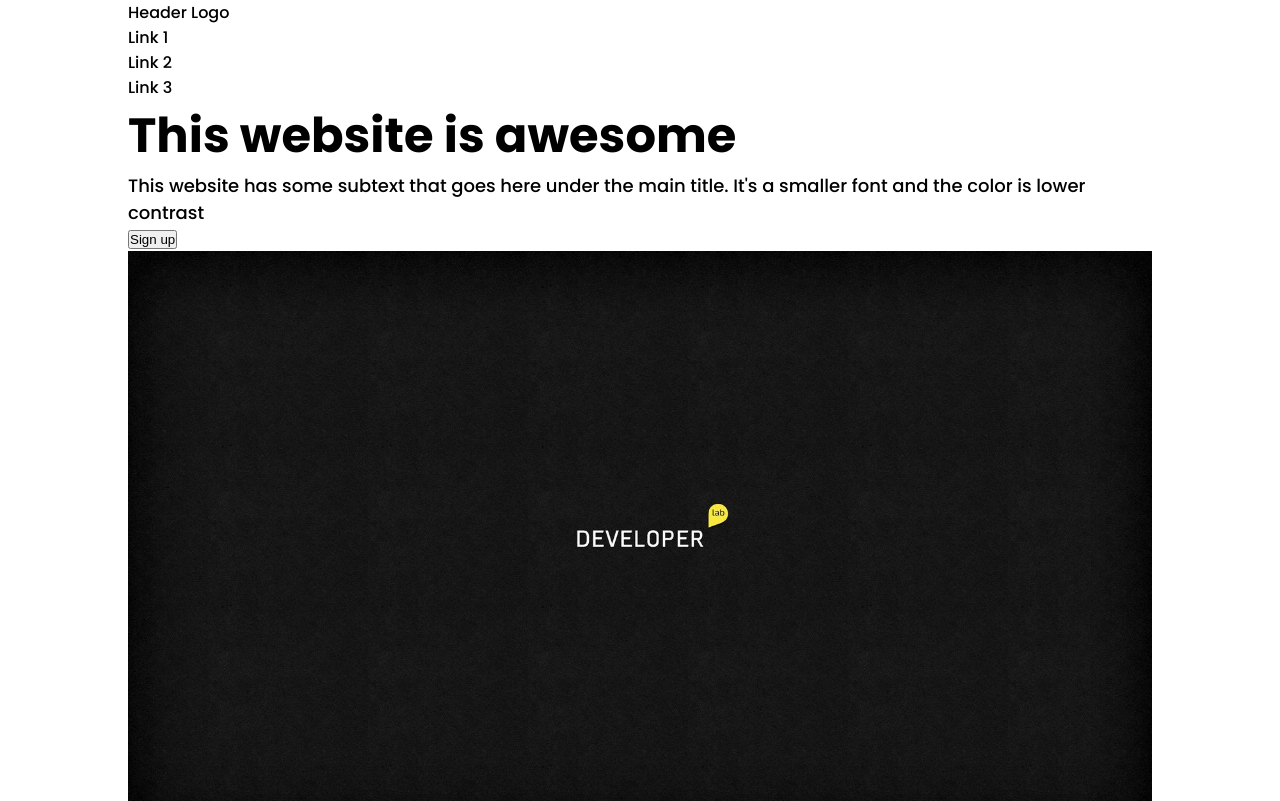
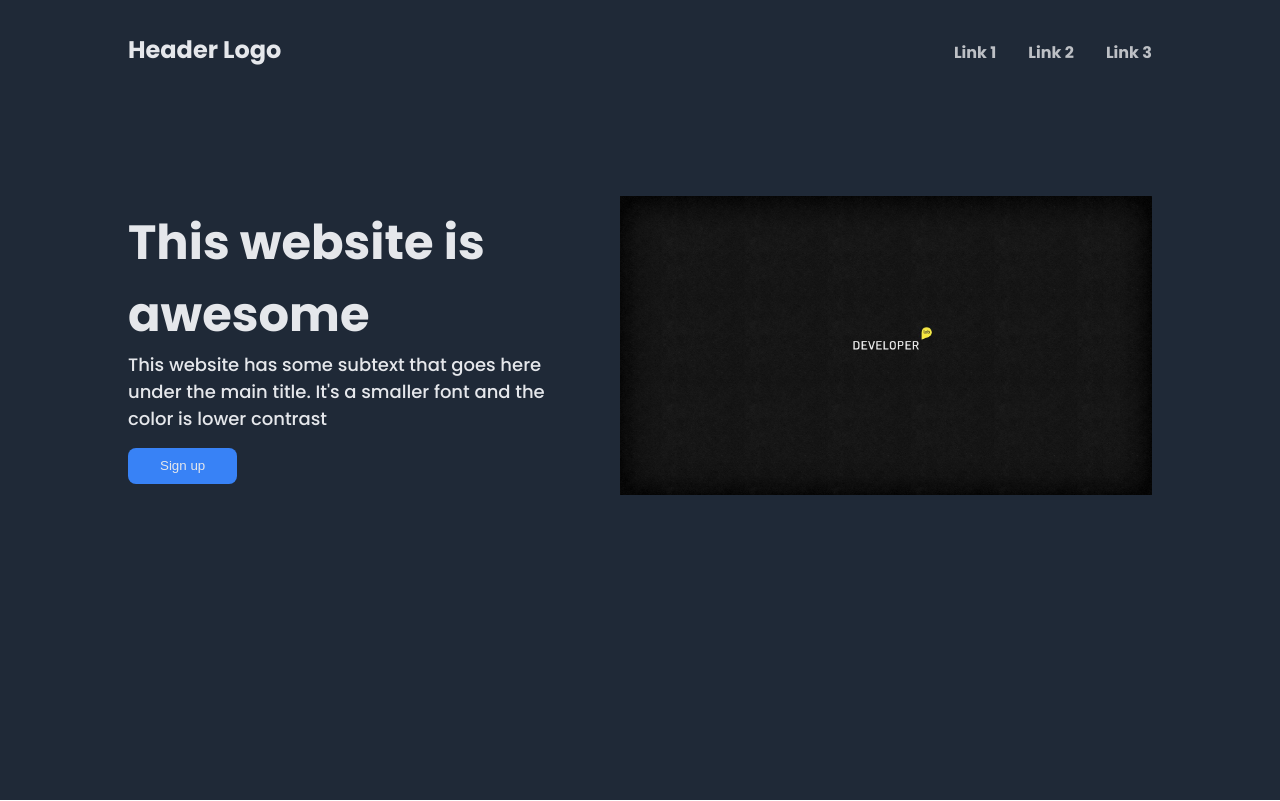
Before and after one commit to jmcolle11/odin-first-landing-page, a plain HTML site: page index.html in a window 1280 px wide. Shown: the top 801 px of the page. Drawn offline with Linux system fonts and the light colour scheme.

Commit message:
Put some styles on header

```diff
--- a/css/styles.css
+++ b/css/styles.css
@@ -6,12 +6,23 @@ html {
   font-size: 100%;
 }
 
+:root {
+  --dark-bg-color: #1f2937;
+  --light-bg-color: #f9faf8;
+  --dark-font-color: #1f2937;
+  --light-font-color: #e5e7eb;
+  --link-color: #bdc0c5;
+  --btn-color: #3882f6;
+}
+
+
 *,
 *::after,
 *::before {
   box-sizing: inherit;
   margin: 0;
   padding: 0;
+  line-height: 1.5;
 }
 
 body {
@@ -26,10 +37,12 @@ h2 {
 
 h1 {
   font-size: 3rem;
+  color: var(--light-font-color);
 }
 
 h2 {
   font-size: 2.25rem;
+  color: var(--dark-font-color);
 }
 
 p {
@@ -40,7 +53,7 @@ a,
 *:visited,
 *:active {
   text-decoration: none;
-  color: black;
+
 }
 
 ul {
@@ -58,3 +71,69 @@ img {
   width: 80%;
   margin-inline: auto;
 }
+
+header,
+section {
+  padding-block: 2rem;
+  min-height: 100vh;
+}
+
+
+/* header */
+#hero-header {
+  background-color: var(--dark-bg-color);
+}
+
+header nav {
+
+  color: var(--light-font-color);
+  font-size: 1.5rem;
+  font-weight: 700;
+  display: flex;
+  justify-content: space-between;
+  align-items: center;
+}
+
+header ul {
+  display: flex;
+  gap: 2rem;
+}
+
+#hero-header li > a {
+  color: var(--link-color);
+  font-size: 1rem;
+}
+
+.hero-container {
+  display: flex;
+  gap: 2rem;
+  align-items: center;
+  margin-block: 8rem;
+}
+
+.hero-text {
+  width: 135ch;
+}
+
+.hero-image {
+  min-width: 31.25rem;
+}
+
+.hero-text p {
+  color: var(--light-font-color);
+  margin-bottom: 1rem;
+}
+
+.hero-text button {
+  color: var(--light-font-color);
+  background-color: var(--btn-color);
+  padding: .5rem 2rem;
+  border: none;
+  border-radius: .5rem;
+  cursor: pointer;
+}
+
+.hero-text button:hover {
+  background-color: transparent;
+  border: 1px solid var(--btn-color);
+}
--- a/index.html
+++ b/index.html
@@ -10,7 +10,7 @@
 
 </head>
 <body>
-  <header #hero-header>
+  <header id="hero-header">
     <div class="container">
       <nav>
         Header Logo
@@ -20,6 +20,7 @@
           <li><a href="#">Link 3</a></li>
         </ul>
       </nav>
+      <div class="hero-container">
         <div class="hero-text">
           <h1>This website is awesome</h1>
           <p>This website has some subtext that goes here under the main title. It's a smaller font and the color is lower contrast</p>
@@ -29,9 +30,10 @@
           <img src="./images/developer.jpg" alt="hero image">
         </div>
       </div>
+    </div>
   </header>
 
-  <section #random-information>
+  <section  id="random-information">
     <div class="container">
       <h2>Some random information.</h2>
       <div class="card-container">
@@ -55,7 +57,7 @@
     </div>
   </section>
 
-  <section #quote>
+  <section id="quote">
     <div class="container">
       <figure>
         <blockquote cite="#">
@@ -68,7 +70,7 @@
     </div>
   </section>
 
-  <section #call-to-action>
+  <section id="call-to-action">
     <div class="container">
       <div>
         <p>Call to action! It's time!</p>
```
Lines whose indentation alone changed are shown as unchanged.
